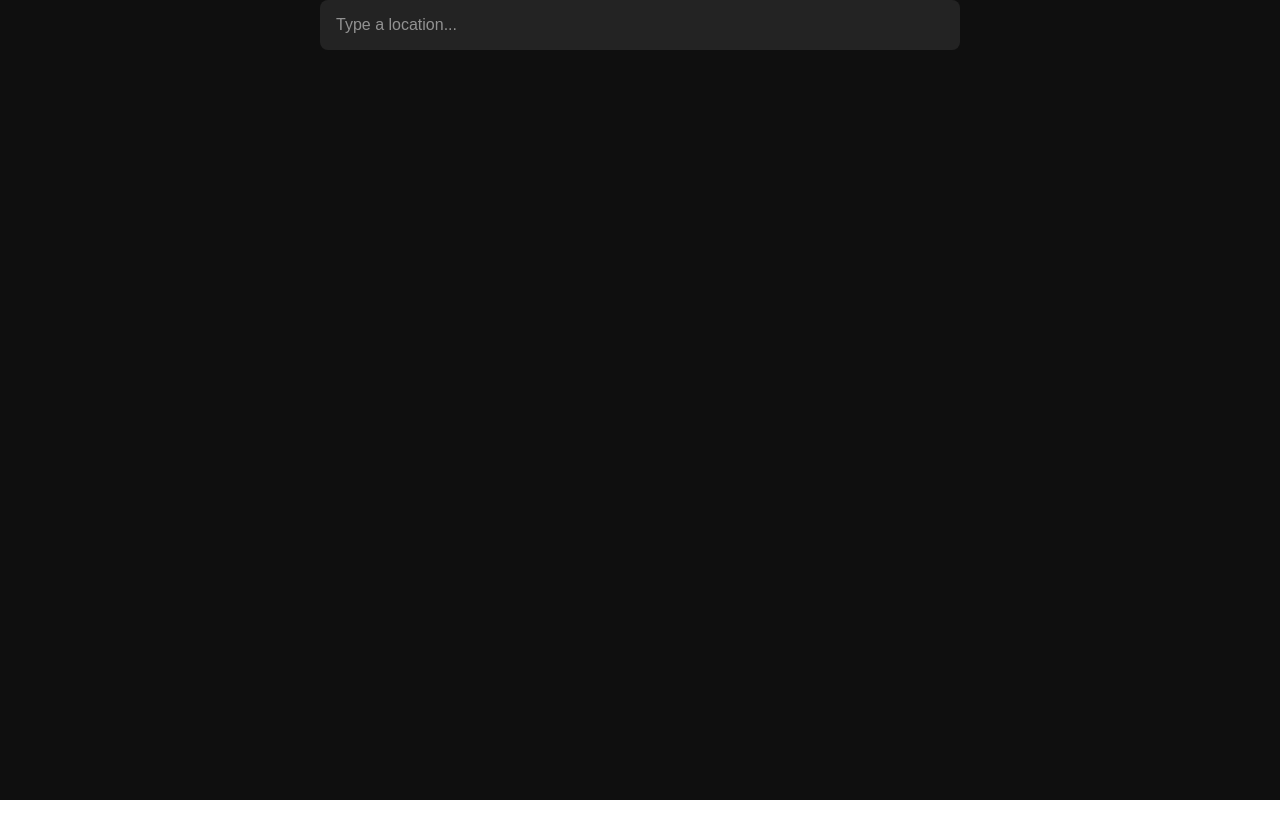
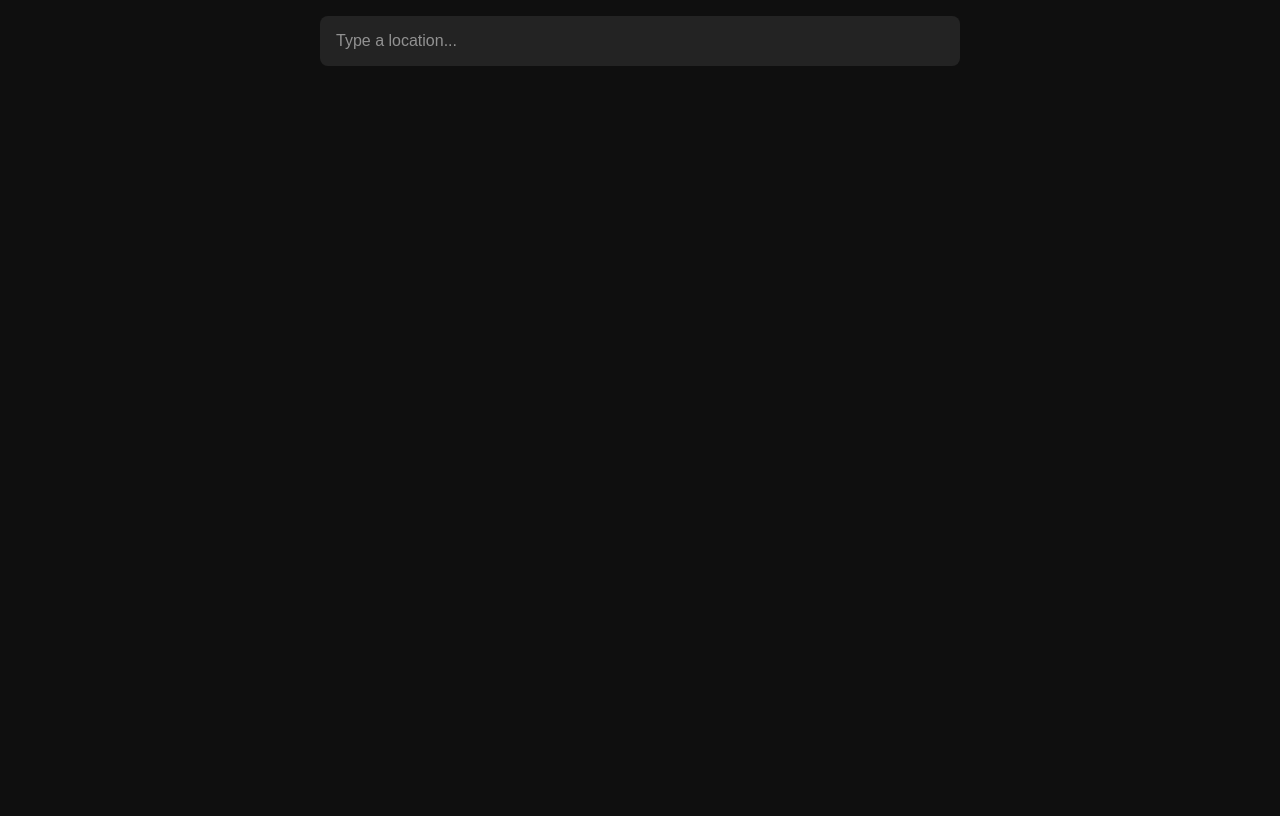
Before and after one commit to blakeayye/TS-WeatherApp, a React (Vite) app in the folder frontend/: page / in a window 1280 px wide. Built offline with nearby package versions, Linux system fonts and the light colour scheme; what @fortawesome/pro-solid-svg-icons would draw is missing.

Commit message:
Update AppHandler.tsx

```diff
--- a/frontend/src/components/AppHandler.tsx
+++ b/frontend/src/components/AppHandler.tsx
@@ -431,6 +431,7 @@ const AppHandler: React.FC = () => {
                 justifyContent: "flex-start",
                 alignItems: "center",
                 flexDirection: "column",
+                paddingTop: "2vh",
             }}
         >
             <div
```
